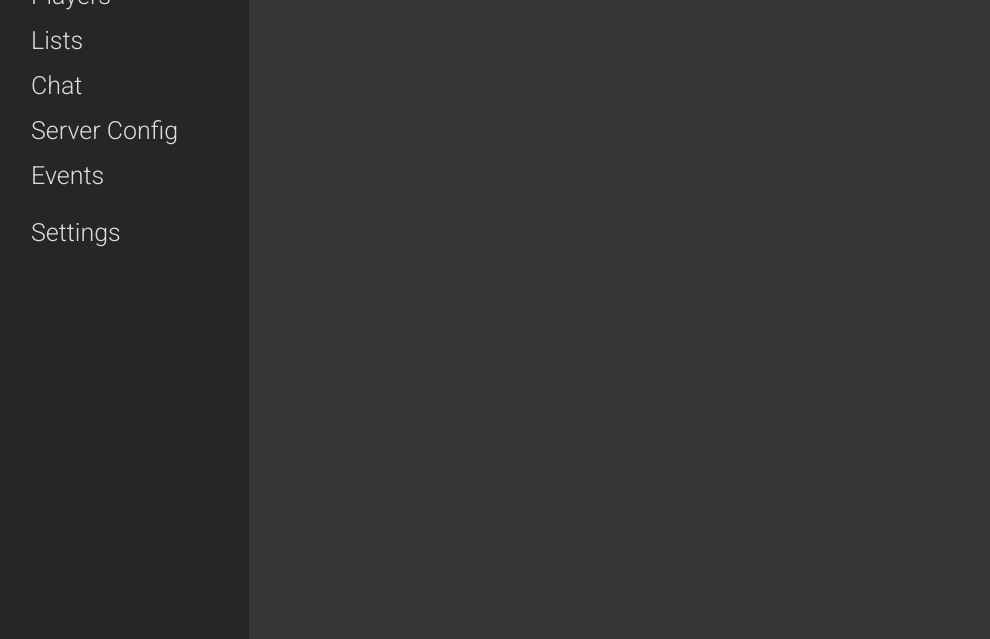
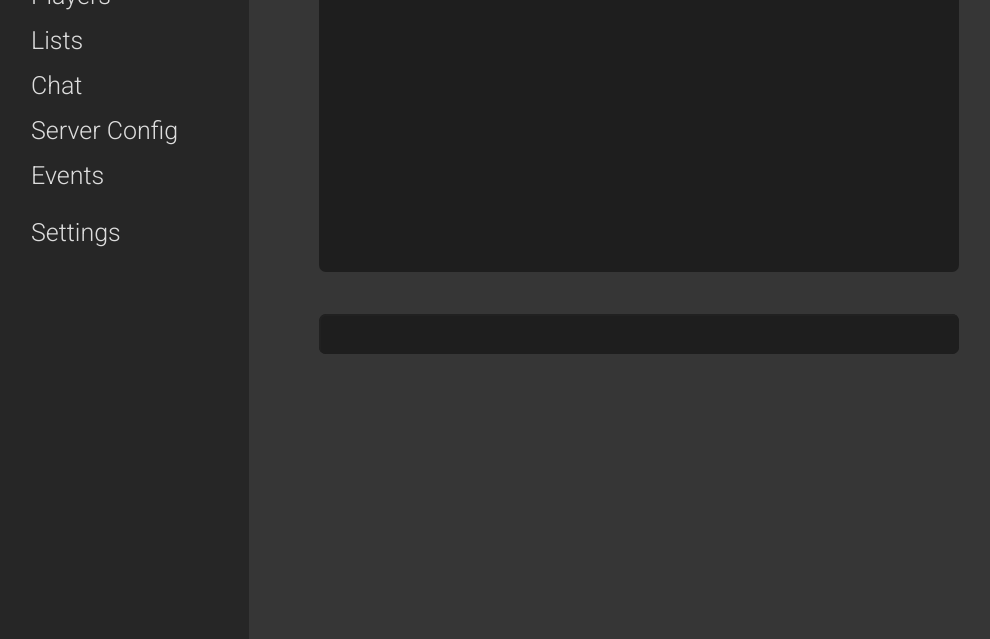
Before and after one commit to Simber1/Battlefield-RCON, a website: page frontend/index.html in a window 1280 px wide. Shown: the part 161-800 px from the top of the page, without its empty margins (1-991 px from the left). Drawn offline with Linux system fonts and the light colour scheme.

Commit message:
Console Page visually functional

```diff
--- a/frontend/index.css
+++ b/frontend/index.css
@@ -31,7 +31,7 @@ body{
 
   /* When you mouse over the navigation links, change their color */
 .sidebar a:hover {
-    color: #f1f1f1;
+    color: #ffffff;
 }
 
 .openbtn:hover {
@@ -52,3 +52,38 @@ body{
     .sidebar {padding-top: 15px;}
     .sidebar a {font-size: 18px;}
 }
+
+#consoleBox {
+    position: fixed;
+    border-radius: 7px;
+    left: 25%;
+    width: 50%;
+    height: 50%;
+    background-color: #1e1e1e;
+}
+#consoleInput {
+    position: fixed;
+    border-radius: 7px;
+    left: 25%;
+    top: calc(50% + 75px);
+    width: 50%;
+    height: 40px;
+    background-color: #1e1e1e;
+    overflow: hidden;
+}
+
+input {
+    font-family: 'Roboto Mono', monospace;
+    font-weight: 200;
+    width: 100%;
+    height: 100%;
+    border-radius: 7px;
+    border-color: hsla(0, 0, 0, 0);
+    background-color: #1e1e1e;
+    color:rgb(221, 221, 221);
+    font-size: 32px;
+}
+span {
+    display: block;
+    overflow: hidden;
+}
--- a/frontend/index.html
+++ b/frontend/index.html
@@ -6,6 +6,7 @@
         <!--Fonts-->
         <style>
             @import url('https://fonts.googleapis.com/css2?family=Roboto:wght@300&display=swap');
+            @import url('https://fonts.googleapis.com/css2?family=Roboto+Mono:wght@200;300&display=swap');
         </style>
         <script src="index.js"></script>
         <meta charset="UTF-8">
@@ -26,10 +27,12 @@
     </div>
 
     <div id="main">
-        <h1>Hello World!</h1>
-        We are using Node.js,
-        Chromium maybe,
-        and not Electron.
+        <div id="consoleBox">
+
+        </div>
+        <div id="consoleInput">
+            <span><input type="text" spellcheck="false"></span>
+        </div>
     </div>
   </body>
 </html>
```
Also changed, not shown: TODO.MD (added, +9 -0 lines). Lines whose indentation alone changed are shown as unchanged.
